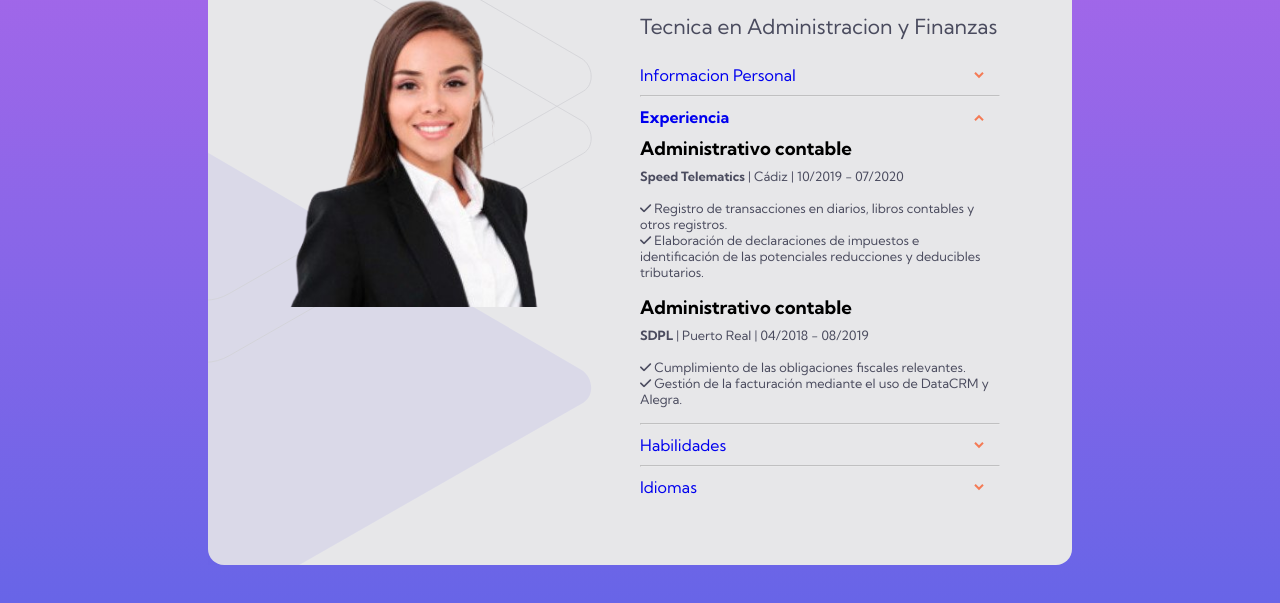
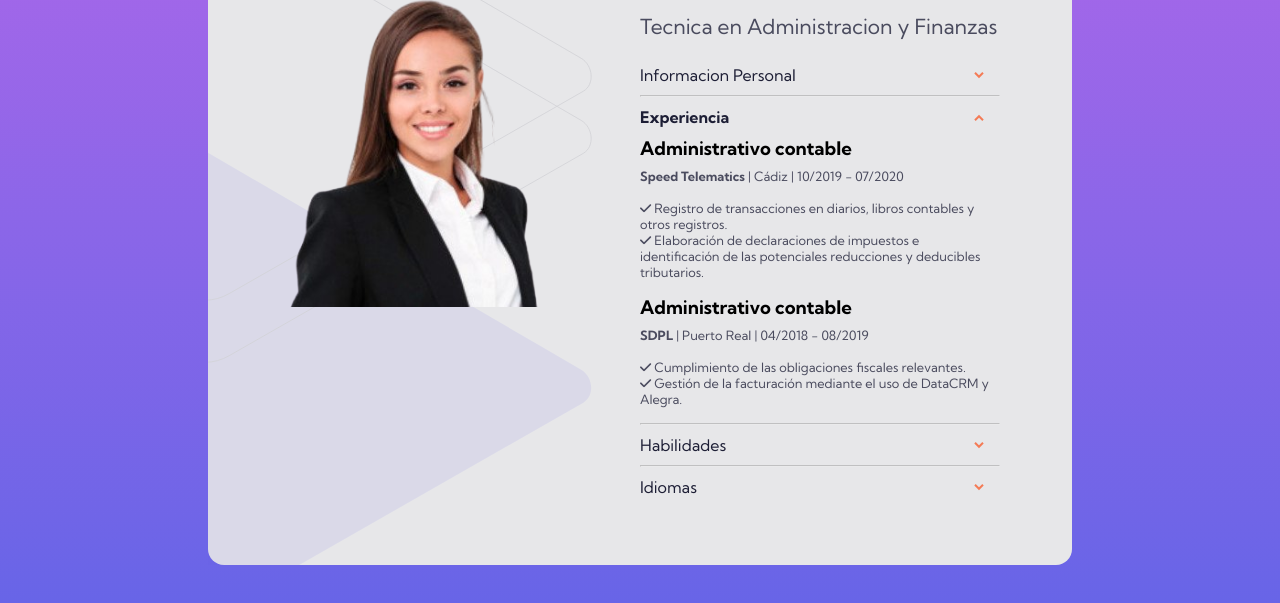
Before and after one commit to Bsteiven/bsteiven.github.io, a plain HTML site: page index.html in a window 1280 px wide. Shown: the part 163-766 px from the top of the page. Drawn offline with Linux system fonts and the light colour scheme.

Commit message:
Color a enlaces

```diff
--- a/css/estilos.css
+++ b/css/estilos.css
@@ -80,6 +80,7 @@ span{
 
 a{
     text-decoration: none;
+    color: var(--azulOscuro);
 
 }
 
```
